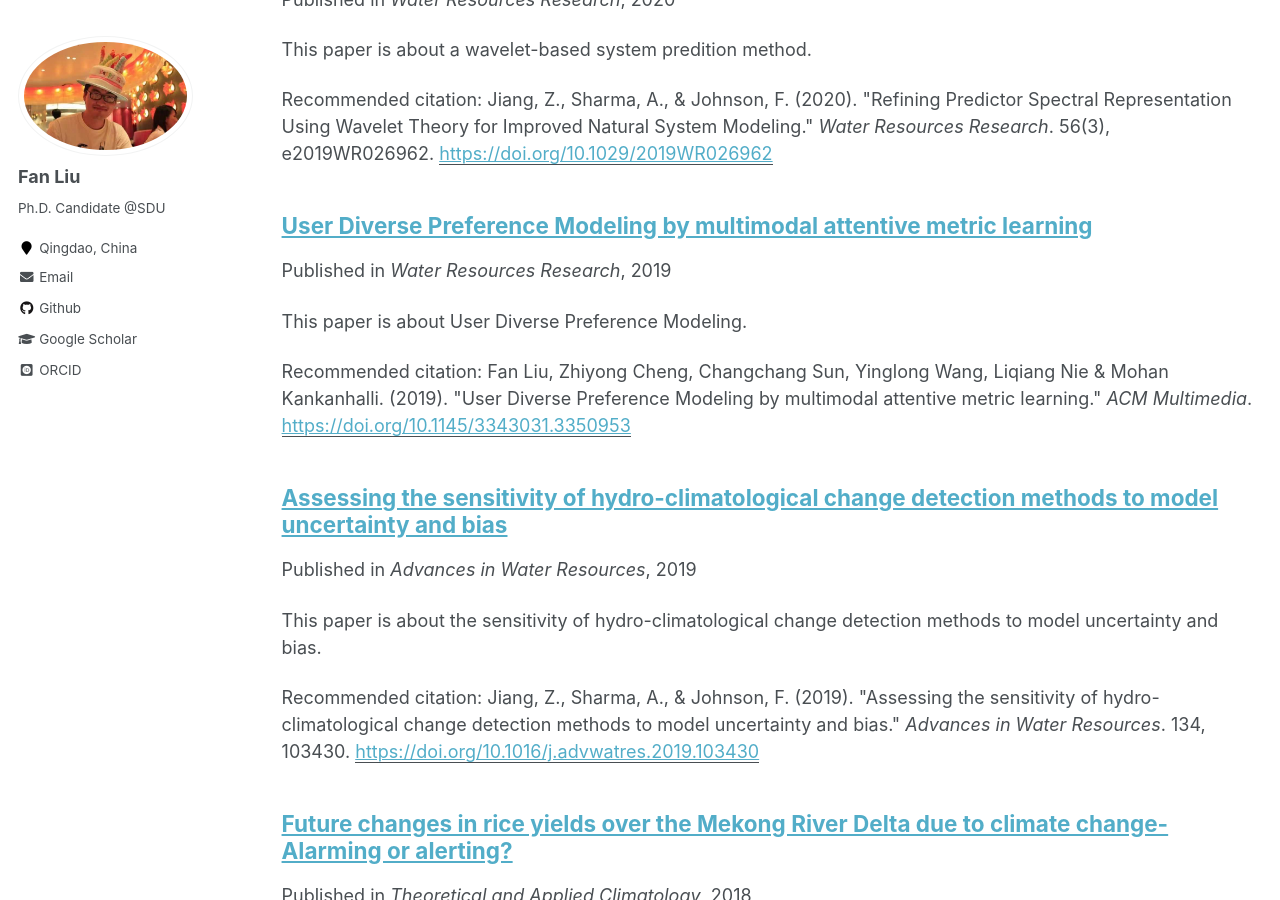
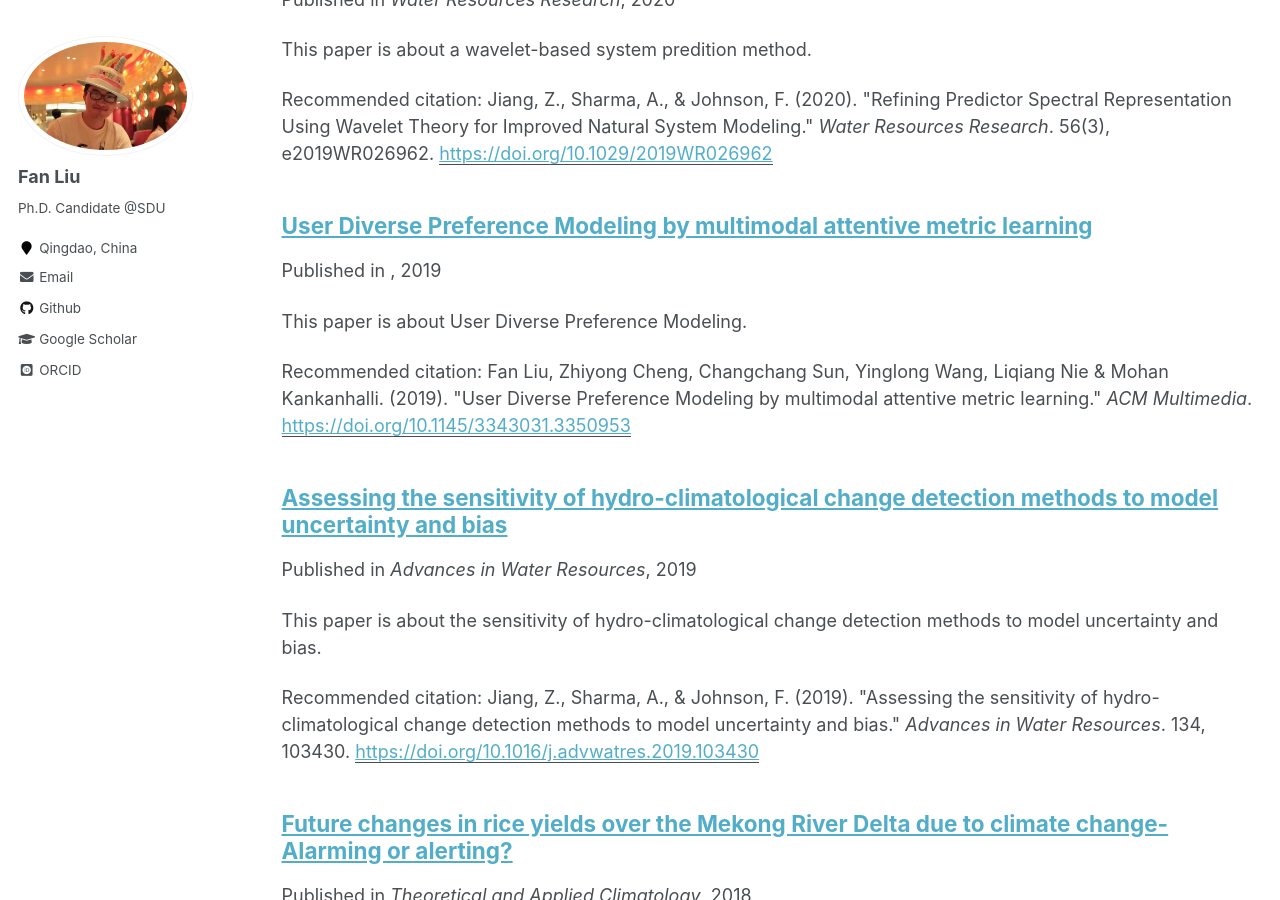
Before and after one commit to liufancs/liufancs.github.io, a Jekyll site: the page built from _pages/publications.md, in a window 1280 px wide and 900 px high, scrolled down 974 px. Built offline with Jekyll 4.4.1, drawn with Linux system fonts in a browser that asks for light colours; some web fonts are replaced.

Commit message:
Update 2019-10-21-paper-MM.md

```diff
--- a/_publications/2019-10-21-paper-MM.md
+++ b/_publications/2019-10-21-paper-MM.md
@@ -4,7 +4,6 @@ collection: publications
 permalink: /publication/2019-10-21-paper-MM.md
 excerpt: 'This paper is about User Diverse Preference Modeling.'
 date: 2019-10-21
-venue: 'Water Resources Research'
 paperurl: 'https://doi.org/10.1145/3343031.3350953'
 citation: 'Fan Liu, Zhiyong Cheng, Changchang Sun, Yinglong Wang, Liqiang Nie & Mohan Kankanhalli. (2019). "User Diverse Preference Modeling by multimodal attentive metric learning." <i>ACM Multimedia</i>.'
 ---
```
